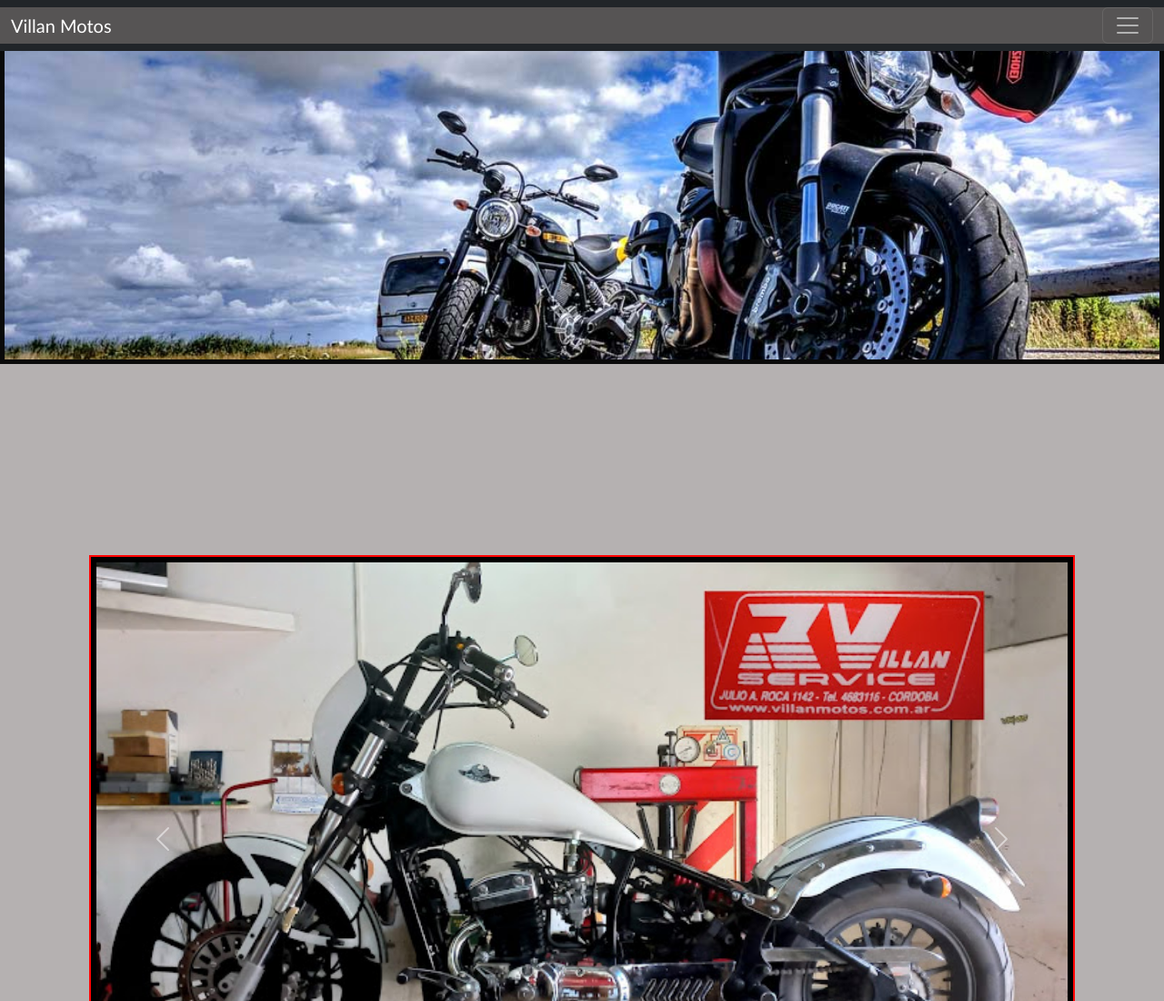
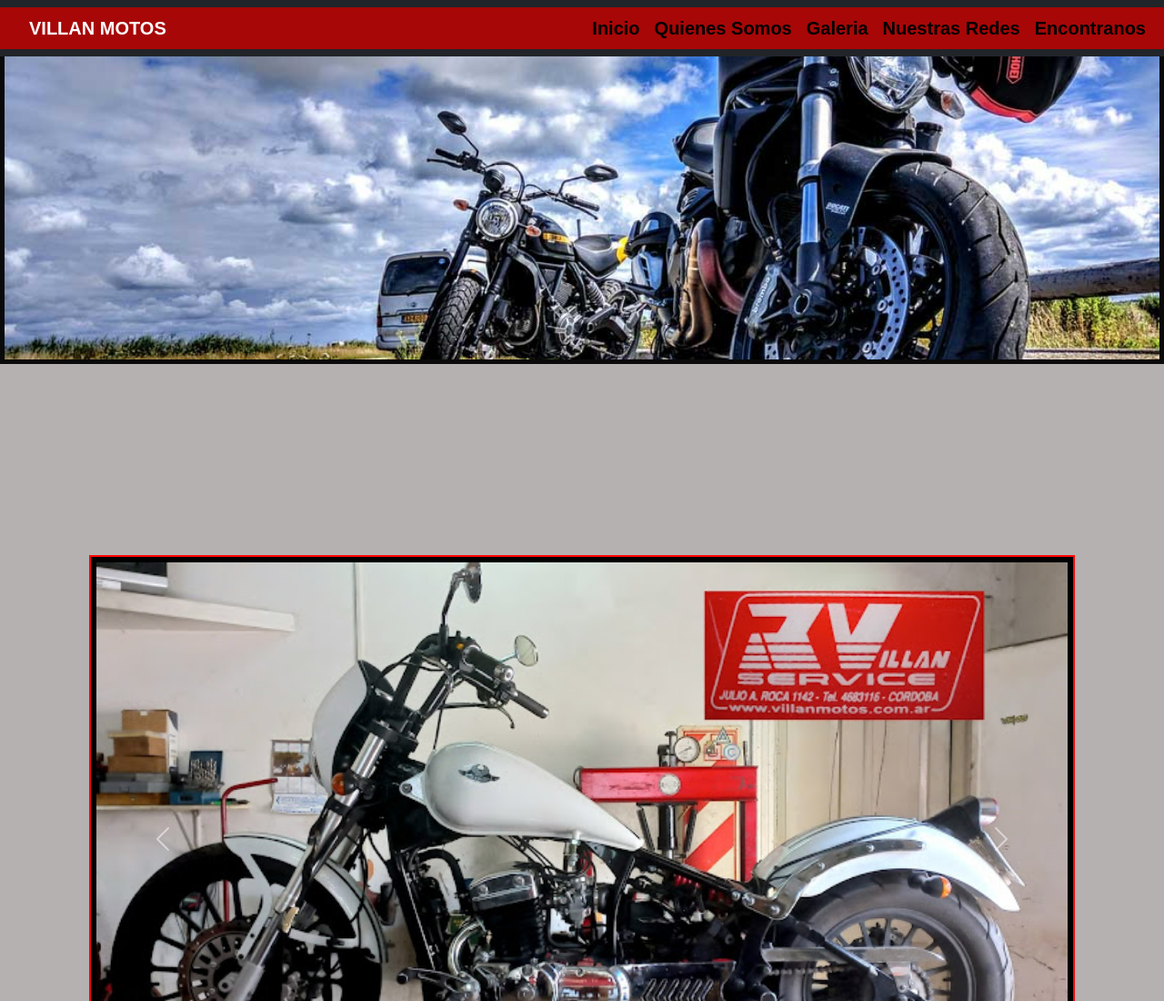
Before and after one commit to GastonVillan/Gastonsv96, a plain HTML site: page index.html in a window 1280 px wide. Shown: the top 1100 px of the page at 91% size. Drawn offline with nearby package versions, Linux system fonts and the light colour scheme.

Commit message:
nuevos arreglos

```diff
--- a/css/style.css
+++ b/css/style.css
@@ -7,14 +7,34 @@ body{
     background-color: rgba(131, 125, 125, 0.597);
     height: 100%;
 }
+.navbar-nv{
+    color: white;
+    font-family: Arial, Helvetica, sans-serif;
+    font-family: 15px;
+    display: flex;
+    flex-direction: row-reverse;
+}
+.tex-navbar{
+    margin-left: 20px;
+    color: white;
+    font-weight: bold;
+    font-family: Arial, Helvetica, sans-serif;
+    font-size: 20px;
+}
 .navbar-mia{
+    list-style: none;
+    font-family: 'Times New Roman', Times, serif;
     font-size: 25px;
-    background-color: rgb(86, 84, 84);
+    color: rgba(0, 0, 0, 0.852);
+    background-color: rgb(167, 7, 7);
 }
+
 .boton-mio{
     background-color: black;
 }
 .titulo-nav{
+    list-style: none;
+    color: azure;
     background-color: rgb(1, 1, 26);
     border: 3px solid rgba(57, 57, 57, 0.944);
 }
@@ -94,10 +114,7 @@ ul{
     padding: 3px;
     border: 2px solid red;
 }
-.nav-link:hover{
-    color: rgb(142, 10, 10);
 
-}
 .navbar-cabeza{
     color: black;
     padding-top: 200px;
@@ -183,9 +200,6 @@ footer a:hover{
 
 @media screen and (max-width:576px) {
     body{
-        width: 576px;
-        height: 760px;
-        align-content: start;
         margin-top: 2px;
         height: initial;
     }
--- a/index.html
+++ b/index.html
@@ -16,35 +16,30 @@
 </head>
 <body>
   <header>
-    <nav class="navbar navbar-dark bg-dark fixed-top navbar-mia">
+    <nav class="navbar navbar-expand-lg bg-dark fixed-top navbar-nv">
       <div class="container-fluid navbar-mia">
-          <a class="navbar-brand" href="#">Villan Motos</a>
-          <button class="navbar-toggler" type="button" data-bs-toggle="offcanvas" data-bs-target="#offcanvasDarkNavbar" aria-controls="offcanvasDarkNavbar" aria-label="Toggle navigation">
+        <a class="navbar-brand tex-navbar" href="">VILLAN MOTOS</a>
+        <button class="navbar-toggler" type="button" data-bs-toggle="collapse" data-bs-target="#navbarNav" aria-controls="navbarNav" aria-expanded="false" aria-label="Toggle navigation">
           <span class="navbar-toggler-icon"></span>
         </button>
-          <div class="offcanvas offcanvas-end text-bg-dark navbar-mia" tabindex="-1" id="offcanvasDarkNavbar" aria-labelledby="offcanvasDarkNavbarLabel">
-            <div class="offcanvas-header titulo-nav">
-              <h5 class="offcanvas-title" id="offcanvasDarkNavbarLabel">Menu</h5>
-              <button type="button" class="btn-close btn-close-white" data-bs-dismiss="offcanvas" aria-label="Close"></button>
-            </div>
-            <div class="offcanvas-body navbar-mia">
-              <ul class="navbar-nav justify-content-end flex-grow-1 pe-3">
+        <div class="collapse navbar-collapse navbar-nv" id="navbarNav">
+          <ul class="navbar-nav">
             <li class="nav-item">
-                  <a class="nav-link active" aria-current="page" href="index.html">Inicio</a>
+              <a class="nav-link active navbar-nv" aria-current="page" href="index.html">Inicio</a>
             </li>
             <li class="nav-item">
-                    <a class="nav-link active" aria-current="page" href="quienes_somos.html">¿Quienes Somos?</a>
+              <a class="nav-link active navbar-nv" aria-current="page" href="quienes_somos.html">Quienes Somos</a>
             </li>
             <li class="nav-item">
-                    <a class="nav-link active" aria-current="page" href="galeria.html">Galeria</a>
+              <a class="nav-link active navbar-nv" aria-current="page" href="galeria.html">Galeria</a>
             </li>
             <li class="nav-item">
-                    <a class="nav-link active" aria-current="page" href="nuestrasredes.html">Nuestras Redes</a>
+              <a class="nav-link active navbar-nv" aria-current="page" href="nuestrasredes.html">Nuestras Redes</a>
             </li>
             <li class="nav-item">
-                    <a class="nav-link active" aria-current="page" href="encontranos.html">Encontranos</a>
+              <a class="nav-link active navbar-nv" aria-current="page" href="encontranos.html">Encontranos</a>
             </li>
-            </div>
+          </ul>
         </div>
       </div>
     </nav>
@@ -112,7 +107,7 @@
         </div>
 
             <br>
-            <div class="conteiner">
+            <div class="conteiner-fluid">
                 <div class="row col">
                     <h2>¿Que marcas trabajamos?</h2>
                     <ul>
```
Also changed, not shown: encontranos.html (+11 -16 lines), galeria.html (+11 -16 lines), nuestrasredes.html (+11 -16 lines), quienes_somos.html (+11 -16 lines). Lines whose indentation alone changed are shown as unchanged.
